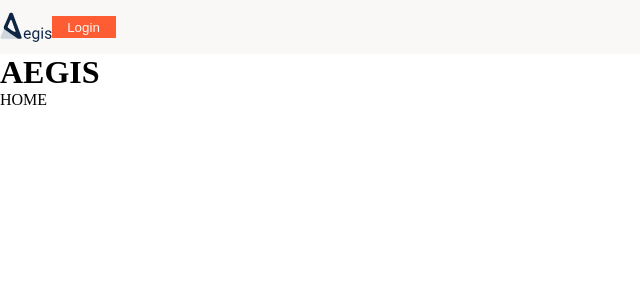
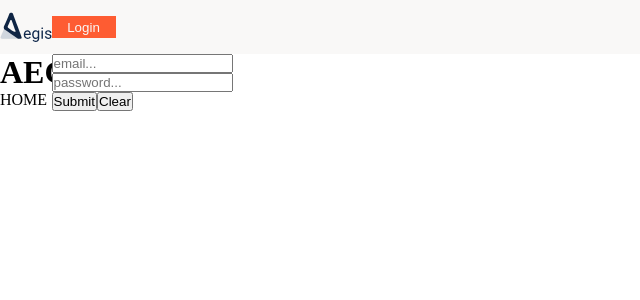
Before and after one commit to D-Nugent/aegis-client, a React (Create React App) app: page / in a window 1280 px wide. Both pictures are taken after a click on the button "Login". Shown: the top 300 px of the page, without its empty margins (0-640 px from the left). Built offline with nearby package versions, Linux system fonts and the light colour scheme.

Commit message:
added temp login field

```diff
--- a/src/components/HeaderLoginMobile/HeaderLoginMobile.jsx
+++ b/src/components/HeaderLoginMobile/HeaderLoginMobile.jsx
@@ -1,12 +1,44 @@
 import './HeaderLoginMobile.scss';
+import React, { useState } from 'react';
 
 function HeaderLoginMobile() {
+
+    const [ formVisible, setFormVisible ] = useState(false);
+
+    const handleSubmit = e => {
+        e.preventDefault();
+        console.log(e.target.email.value);
+        console.log(e.target.password.value);
+    };
+
+    const handleChange = e => {
+        console.log(e.target.value);
+    };
+
+    const resetForm = () => {
+        console.log('form reset');
+    }
+
     return (
         <div className="header-login-mob">
-            <button className="header-login-mob__btn" type="button">Login</button>
-
+            <button onClick={() => setFormVisible(!formVisible)} className="header-login-mob__btn" type="button">Login</button>
+            {formVisible &&
+            <form className="header-login-mob__form" onSubmit={handleSubmit}>
+                <label htmlFor="email">
+                    <input type="text" placeholder="email..." name="email"onChange={handleChange}/>
+                </label>
+                <label htmlFor="password">
+                    <input type="text" placeholder="password..." name="password" onChange={handleChange}/>
+                </label>
+                <div>
+                    <button type="submit">Submit</button>
+                    <button onClick={resetForm} type="button">Clear</button>
+                </div>
+            </form>
+            }
         </div>
     );
+
 }
 
 export default HeaderLoginMobile;
--- a/src/components/HeaderLoginMobile/HeaderLoginMobile.scss
+++ b/src/components/HeaderLoginMobile/HeaderLoginMobile.scss
@@ -2,6 +2,7 @@
 @use "../../styles/variables" as *;
 
 .header-login-mob {
+    position: relative;
     height: inherit;
     display: flex;
     align-items: center;
@@ -13,4 +14,12 @@
         background-color: $color-emphasis-primary;
         border: none;
     }
+
+    &__form {
+        position: absolute;
+        top: 100%;
+        left: 0;
+        height: 200px;
+        background-color: white;
+    }
 }
```
